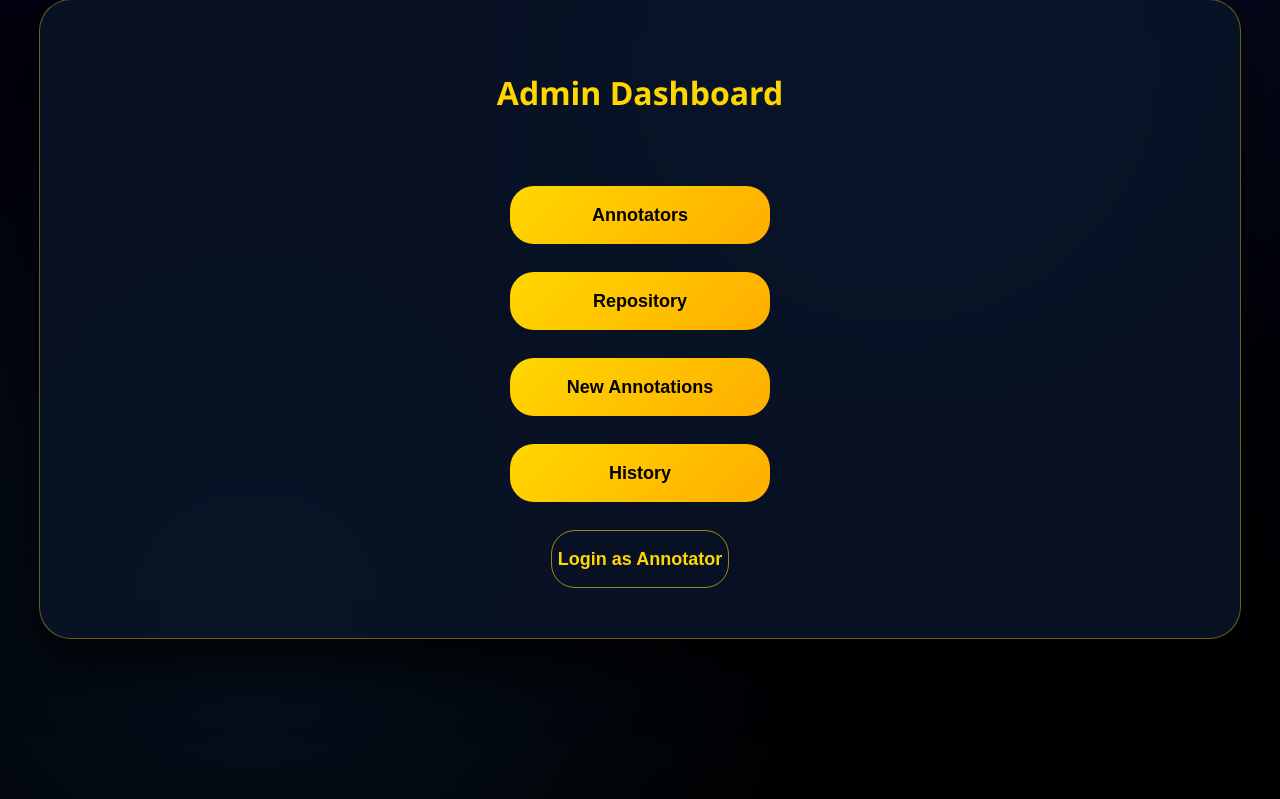
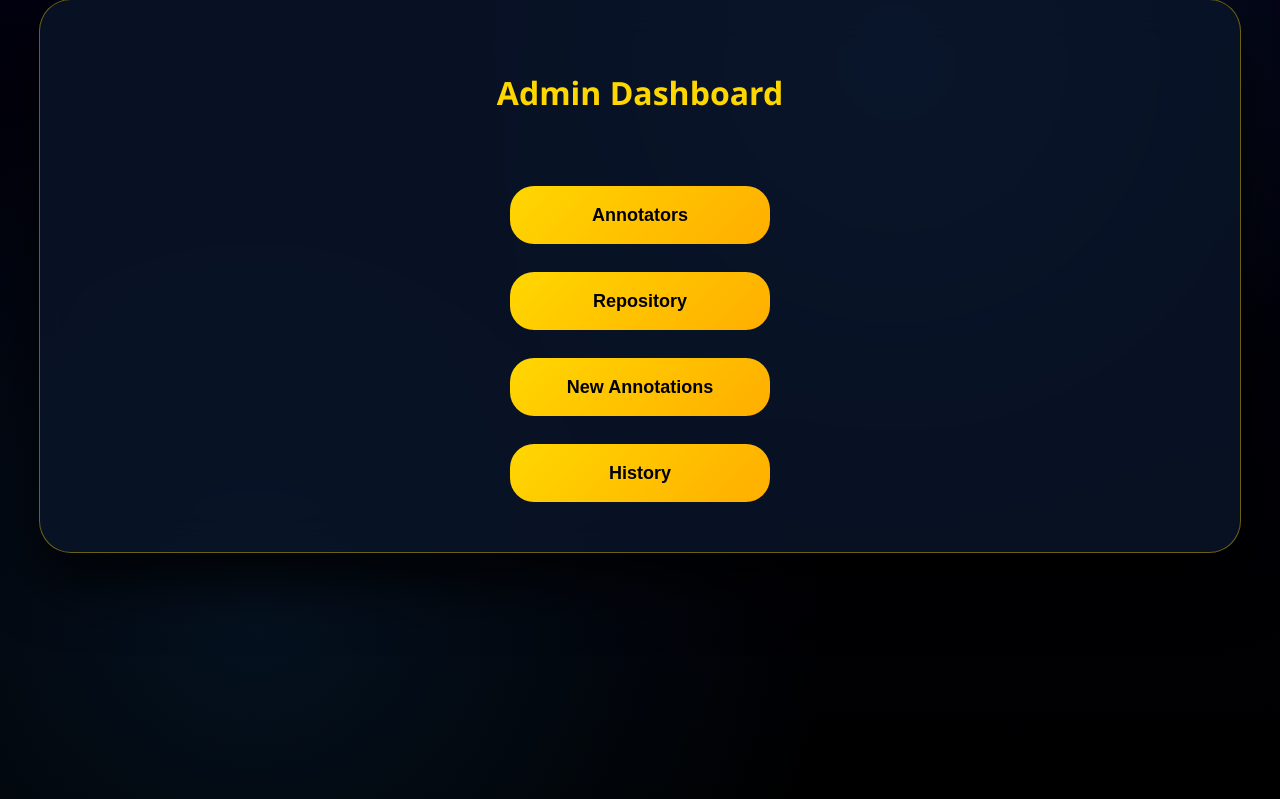
Before and after one commit to Pawankumar1908/Annotator, a Flask app: page /admin in a window 1280 px wide. Shown: the part 121-920 px from the top of the page. Run offline with Flask 3, Linux system fonts and the light colour scheme; the visitor is signed in with stand-in values (Sample User, id 1); some libraries are stand-ins or nearby versions.

Commit message:
Update admin_dashboard.html

```diff
--- a/templates/admin_dashboard.html
+++ b/templates/admin_dashboard.html
@@ -34,9 +34,6 @@
           <button>History</button>
         </a>
 
-        <form method="post" action="/switch-to-annotator">
-          <button class="secondary">Login as Annotator</button>
-        </form>
 
       </div>
 
```
